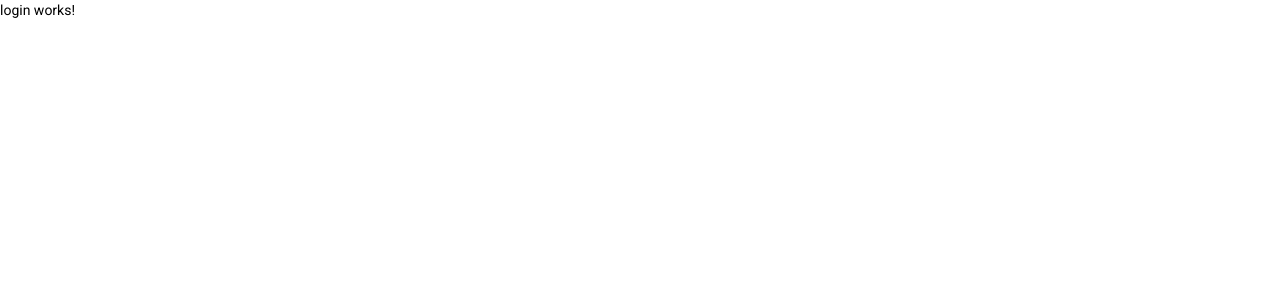
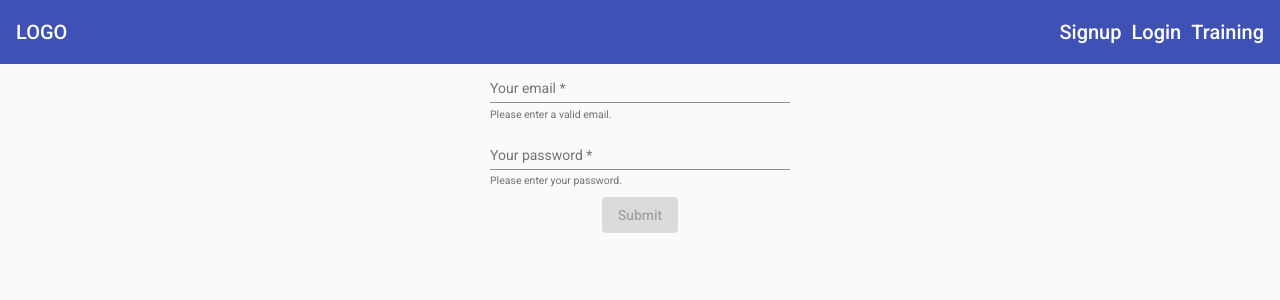
Before and after one commit to RahulSainy/tranning-App, an Angular app in the folder Traning-App/: page /login in a window 1280 px wide. Shown: the top 300 px of the page. Built offline with nearby package versions, Linux system fonts and the light colour scheme.

Commit message:
started-29 nov, 2020

```diff
--- a/Traning-App/src/app/app.component.css
+++ b/Traning-App/src/app/app.component.css
@@ -0,0 +1,20 @@
+mat-sidenav-container, mat-sidenav-content, mat-sidenav{
+    height: 100%;
+}
+mat-sidenav{
+    width: 230px;
+}
+a{
+    text-decoration: none;
+    color: white;
+}
+a:hover,
+a:active{
+    color: lightgray;
+}
+
+.navigation-items{
+    list-style: none;
+    padding: 0;
+    margin: 0;
+}
--- a/Traning-App/src/app/app.component.html
+++ b/Traning-App/src/app/app.component.html
@@ -1 +1,22 @@
-<router-outlet></router-outlet>
+<mat-sidenav-container>
+    <mat-sidenav #sidenav role="navigation">
+        <p>Side Nav opened</p>
+    </mat-sidenav>
+    <mat-sidenav-content>
+        <mat-toolbar color="primary">
+            <div fxHide.gt-xs>
+                <button mat-icon-button (click)=sidenav.toggle()><mat-icon>menu</mat-icon></button>
+            </div>
+            <div><a routerLink="/">LOGO</a></div>
+            <div fxFlex fxLayout  fxLayoutAlign="flex-end" fxHide.xs>
+           <ul fxLayout fxLayoutGap="10px" class="navigation-items">
+               <li><a routerLink="/signup">Signup</a></li>
+               <li><a routerLink="/login">Login</a></li>
+               <li><a routerLink="/training">Training</a></li>
+           </ul>
+
+        </div>
+        </mat-toolbar>
+       <router-outlet></router-outlet>
+    </mat-sidenav-content>
+</mat-sidenav-container>
--- a/Traning-App/src/app/app.component.ts
+++ b/Traning-App/src/app/app.component.ts
@@ -6,5 +6,5 @@ import { Component } from '@angular/core';
   styleUrls: ['./app.component.css']
 })
 export class AppComponent {
-  title = 'Traning-App';
+
 }
--- a/Traning-App/src/app/app.module.ts
+++ b/Traning-App/src/app/app.module.ts
@@ -13,7 +13,7 @@ import { NewTrainingComponent } from './training/new-training/new-training.compo
 import { PastTrainingComponent } from './training/past-training/past-training.component';
 import { WelcomeComponent } from './welcome/welcome.component'
 import { FlexLayoutModule } from '@angular/flex-layout';
-import { FormsModule } from '@angular/forms';
+import { FormsModule, ReactiveFormsModule } from '@angular/forms';
 @NgModule({
   declarations: [
     AppComponent,
@@ -31,7 +31,8 @@ import { FormsModule } from '@angular/forms';
     BrowserAnimationsModule,
     MaterialModule,
     FlexLayoutModule,
-    FormsModule
+    FormsModule,
+    ReactiveFormsModule
 
   ],
   providers: [],
--- a/Traning-App/src/app/auth/login/login.component.css
+++ b/Traning-App/src/app/auth/login/login.component.css
@@ -0,0 +1,3 @@
+mat-form-field {
+    width: 300px;
+  }
--- a/Traning-App/src/app/auth/login/login.component.html
+++ b/Traning-App/src/app/auth/login/login.component.html
@@ -1 +1,28 @@
-<p>login works!</p>
+<section>
+    <form
+      fxLayout="column"
+      fxLayoutAlign="center center"
+      fxLayoutGap="10px"
+      [formGroup]="loginForm"
+      (ngSubmit)="onSubmit()">
+      <mat-form-field>
+        <input
+          type="email"
+          matInput
+          placeholder="Your email"
+          formControlName="email">
+        <mat-hint>Please enter a valid email.</mat-hint>
+        <mat-error>Invalid or missing email.</mat-error>
+      </mat-form-field>
+      <mat-form-field>
+        <input
+          type="password"
+          matInput
+          placeholder="Your password"
+          formControlName="password">
+        <mat-hint>Please enter your password.</mat-hint>
+        <mat-error>Missing password.</mat-error>
+      </mat-form-field>
+      <button type="submit" mat-raised-button color="primary" [disabled]="loginForm.invalid">Submit</button>
+    </form>
+  </section>
--- a/Traning-App/src/app/auth/login/login.component.ts
+++ b/Traning-App/src/app/auth/login/login.component.ts
@@ -1,4 +1,5 @@
 import { Component, OnInit } from '@angular/core';
+import { FormControl, FormGroup, Validators } from '@angular/forms';
 
 @Component({
   selector: 'app-login',
@@ -6,10 +7,18 @@ import { Component, OnInit } from '@angular/core';
   styleUrls: ['./login.component.css']
 })
 export class LoginComponent implements OnInit {
-
+  loginForm: FormGroup;
   constructor() { }
 
   ngOnInit(): void {
+    this.loginForm = new FormGroup({
+      email: new FormControl('', {
+        validators: [Validators.required, Validators.email]
+      }),
+      password: new FormControl('', { validators: [Validators.required] })
+    });
   }
-
+  onSubmit() {
+    console.log(this.loginForm);
+  }
 }
--- a/Traning-App/src/app/auth/signup/signup.component.html
+++ b/Traning-App/src/app/auth/signup/signup.component.html
@@ -1,24 +1,50 @@
 <section class="signup-form">
-    <form fxLayout="column" fxLayoutAlign="center center" #f="ngForm" (ngSubmit)="onSubmit(f)">
+  <form
+    fxLayout="column"
+    fxLayoutAlign="center center"
+    fxLayoutGap="10px"
+    #f="ngForm"
+    (ngSubmit)="onSubmit(f)"
+  >
     <mat-form-field>
-            <input type="email" matInput placeholder="Your Email"
+      <input
+        type="email"
+        matInput
+        placeholder="Your Email"
         ngModel
         name="email"
         email
         required
-            #emailInput="ngModel">
-            <mat-error *ngIf="emailInput.hasError('required')">Field Must Not Be Empty</mat-error>
-            <mat-error *ngIf="!emailInput.hasError('required')">Email Is Invalid</mat-error>
+        #emailInput="ngModel"
+      />
+      <mat-error *ngIf="emailInput.hasError('required')"
+        >Field Must Not Be Empty</mat-error
+      >
+      <mat-error *ngIf="!emailInput.hasError('required')"
+        >Email Is Invalid</mat-error
+      >
     </mat-form-field>
     <mat-form-field hintLabel="Should Be at least 6 characterrs">
-            <input type="password" matInput placeholder="Your password"
+      <input
+        type="password"
+        matInput
+        placeholder="Your password"
         ngModel
         name="password"
         required
         minlength="6"
-             #pwInput="ngModel">
+        #pwInput="ngModel"
+      />
       <mat-error>Has to be min 6 length</mat-error>
     </mat-form-field>
-        <button type="submit" mat-raised-button color="primary">Submit</button>
+    <mat-form-field>
+      <mat-label>Choose Your BirthDate</mat-label>
+      <input matInput [matDatepicker]="picker"
+      [max]="maxDate" ngModel name="birthdate" required />
+      <mat-datepicker-toggle matSuffix [for]="picker"></mat-datepicker-toggle>
+      <mat-datepicker #picker></mat-datepicker>
+    </mat-form-field>
+    <mat-checkbox ngModel name="agree" required color="primary">Agree to terms & conditions</mat-checkbox>
+    <button type="submit" mat-raised-button color="primary" [disabled]="f.invalid">Submit</button>
   </form>
 </section>
--- a/Traning-App/src/app/auth/signup/signup.component.ts
+++ b/Traning-App/src/app/auth/signup/signup.component.ts
@@ -7,10 +7,12 @@ import { NgForm } from '@angular/forms';
   styleUrls: ['./signup.component.css']
 })
 export class SignupComponent implements OnInit {
-
+maxDate;
   constructor() { }
 
   ngOnInit(): void {
+    this.maxDate =new Date();
+    this.maxDate.setFullYear(this.maxDate.getFullYear() - 13)
   }
   onSubmit(form :NgForm){
     console.log(form)
```
Also changed, not shown: Traning-App/src/app/material.module.ts (+20 -1 lines). Lines whose indentation alone changed are shown as unchanged.
